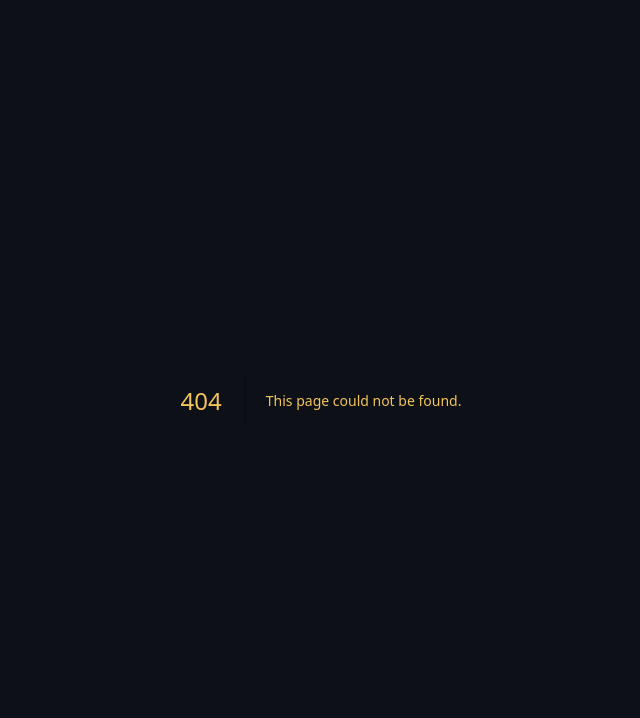
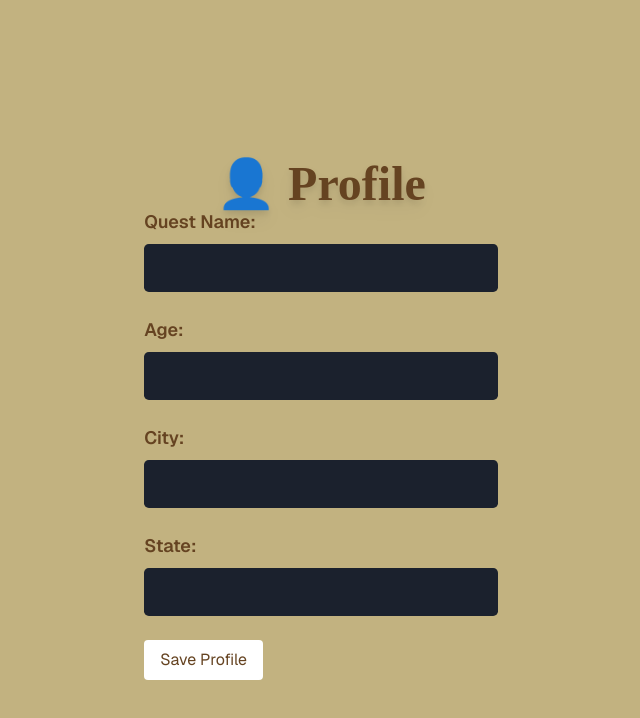
Before and after one commit to Framor81/quests, a Next.js app: page /profile in a window 1280 px wide. Before the commit this address had no page. Shown: the top 718 px of the page, without its empty margins (319-959 px from the left). Built offline with nearby package versions, Linux system fonts and the light colour scheme; no server answers; a web font is replaced by a local one.

Commit message:
added profile page

```diff
--- /dev/null
+++ b/src/app/profile/page.tsx
@@ -0,0 +1,220 @@
+'use client'
+
+import { useEffect, useState } from 'react'
+import { createBrowserClient } from '@/utils/supabase'
+
+const ProfilePage = () => {
+  const supabase = createBrowserClient()
+  const [profile, setProfile] = useState<any>(null)
+  const [formData, setFormData] = useState({
+    name: '',
+    age: '',
+    state: '',
+    city: '',
+  })
+  const [loading, setLoading] = useState(true)
+  const [editing, setEditing] = useState(false)
+
+  useEffect(() => {
+    const fetchProfile = async () => {
+      setLoading(true)
+      const {
+        data: { user },
+        error: userError,
+      } = await supabase.auth.getUser()
+
+      if (userError || !user) {
+        console.error('User not found:', userError)
+        setLoading(false)
+        return
+      }
+
+      const { data, error } = await supabase
+        .from('users') // Changed from 'profiles' to 'users'
+        .select('*')
+        .eq('uuid', user.id)
+        .single()
+
+      if (error && error.code !== 'PGRST116') {
+        console.error('Error fetching profile:', error)
+      } else if (data) {
+        setProfile(data)
+        setFormData({
+          name: data.name || '',
+          age: data.age || '',
+          state: data.state || '',
+          city: data.city || '',
+        })
+      }
+
+      setLoading(false)
+    }
+
+    fetchProfile()
+  }, [])
+
+  const handleChange = (e: React.ChangeEvent<HTMLInputElement>) => {
+    setFormData({ ...formData, [e.target.name]: e.target.value })
+  }
+
+  const handleSubmit = async () => {
+    setLoading(true)
+    const {
+      data: { user },
+    } = await supabase.auth.getUser()
+
+    const updates = {
+      uuid: user.id,
+      ...formData,
+    }
+
+    const { data, error } = await supabase
+      .from('users') // Changed from 'profiles' to 'users'
+      .upsert(updates)
+      .select()
+      .single()
+
+    if (error) {
+      console.error('Error saving profile:', error)
+    } else {
+      setProfile(data)
+      setEditing(false)
+    }
+
+    setLoading(false)
+  }
+
+  if (loading) return <p>Loading...</p>
+
+  return (
+    <div className=" flex min-h-screen w-full flex-col items-center justify-center bg-brown text-darkbrown">
+      <h1 className="pirate-font mt-10 text-5xl font-bold text-darkbrown drop-shadow-lg">
+        👤 Profile
+      </h1>
+
+      {!profile || editing ? (
+        <div className="space-y-6">
+          {/* Quest Name */}
+          <div className="form-group">
+            <label htmlFor="name" className="text-lg font-semibold">
+              Quest Name:
+            </label>
+            <input
+              type="text"
+              name="name"
+              id="name"
+              value={formData.name}
+              onChange={handleChange}
+              className="mt-2 w-full rounded-lg bg-card p-3 text-card-foreground"
+              required
+            />
+          </div>
+
+          {/* Age */}
+          <div className="form-group">
+            <label htmlFor="age" className="text-lg font-semibold">
+              Age:
+            </label>
+            <input
+              type="number"
+              name="age"
+              id="age"
+              value={formData.age}
+              onChange={handleChange}
+              className="mt-2 w-full rounded-lg bg-card p-3 text-card-foreground"
+            />
+          </div>
+
+          {/* City */}
+          <div className="form-group">
+            <label htmlFor="city" className="text-lg font-semibold">
+              City:
+            </label>
+            <input
+              type="text"
+              name="city"
+              id="city"
+              value={formData.city}
+              onChange={handleChange}
+              className="mt-2 w-full rounded-lg bg-card p-3 text-card-foreground"
+              required
+            />
+          </div>
+
+          {/* State */}
+          <div className="form-group">
+            <label htmlFor="state" className="text-lg font-semibold">
+              State:
+            </label>
+            <input
+              type="text"
+              name="state"
+              id="state"
+              value={formData.state}
+              onChange={handleChange}
+              className="mt-2 w-full rounded-lg bg-card p-3 text-card-foreground"
+              required
+            />
+          </div>
+          <button
+            className="rounded bg-white px-4 py-2 hover:bg-gray-300"
+            onClick={handleSubmit}
+          >
+            Save Profile
+          </button>
+        </div>
+      ) : (
+        <div className="space-y-4">
+          {/* Name */}
+          <div className="form-group">
+            <p className="text-lg font-semibold">
+              <strong>Name:</strong> {profile.name}
+            </p>
+          </div>
+
+          {/* Age */}
+          <div className="form-group">
+            <p className="text-lg font-semibold">
+              <strong>Age:</strong> {profile.age}
+            </p>
+          </div>
+
+          {/* Location */}
+          <div className="form-group">
+            <p className="text-lg font-semibold">
+              <strong>Location:</strong> {profile.city}, {profile.state}
+            </p>
+          </div>
+
+          {/* XP */}
+          <div className="form-group">
+            <p className="text-lg font-semibold">
+              <strong>XP:</strong> {profile.xp ?? 0}
+            </p>
+          </div>
+          <button
+            className="mt-4 rounded bg-gray-200 px-4 py-2 hover:bg-gray-300"
+            onClick={() => setEditing(true)}
+          >
+            Edit Profile
+          </button>
+        </div>
+      )}
+    </div>
+  )
+}
+
+const InputField = ({ label, name, value, onChange, type = 'text' }) => (
+  <div>
+    <label className="mb-1 block text-sm font-medium">{label}</label>
+    <input
+      name={name}
+      value={value}
+      onChange={onChange}
+      type={type}
+      className="w-full rounded border px-3 py-2"
+    />
+  </div>
+)
+
+export default ProfilePage
```
